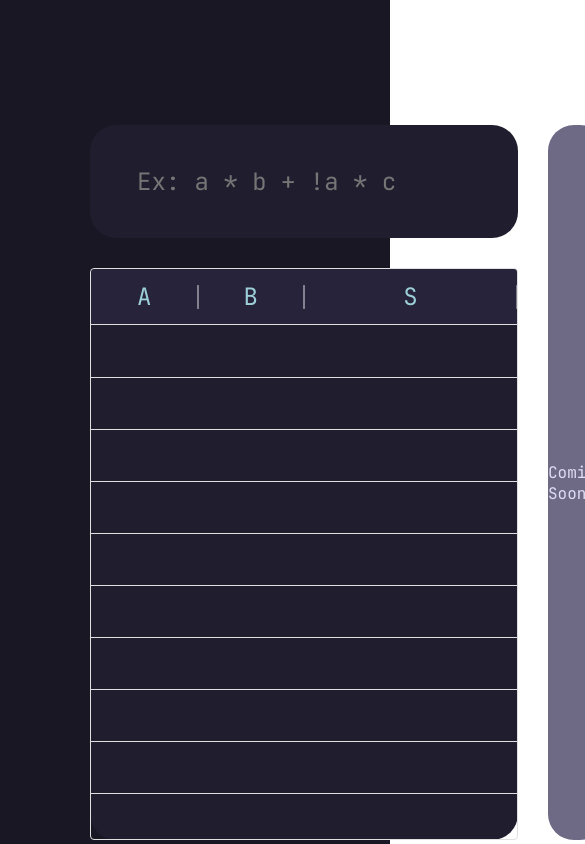
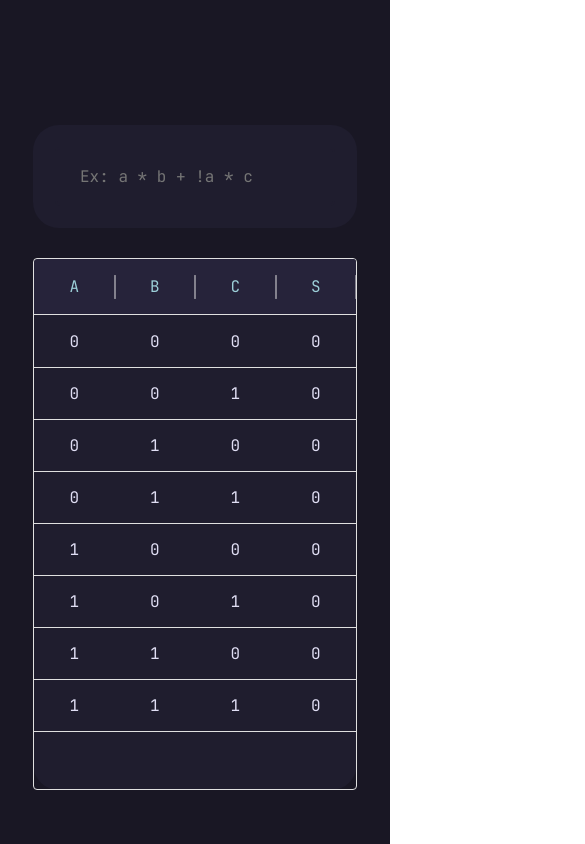
Before and after one commit to gckneip/Magi, a React (Create React App) app in the folder teste_cursorium2/: page / in a window 390 px wide. Shown: the top 844 px of the page, 585 px wide, since content can reach past the window. Built offline with nearby package versions, Linux system fonts and the light colour scheme.

Commit message:
Fazendo a tablea ser gerada automaticamente atravez de dois vetores

```diff
--- a/teste_cursorium2/src/board/Board.css
+++ b/teste_cursorium2/src/board/Board.css
@@ -38,3 +38,18 @@
     justify-content: center;
     align-items: center;
 }
+
+@media screen and (max-width:1024px) {
+    .Board{
+        height: max-content;
+        grid-template-columns: none;
+        grid-template-rows: 1fr 1fr;
+        justify-content: center;
+    }
+    .Board1{
+        margin-right: 90px;
+    }
+    .CircuitDiv{
+        margin-left: 90px;
+    }
+}
--- a/teste_cursorium2/src/board/components/InputEquation/styles/InputEquation.css
+++ b/teste_cursorium2/src/board/components/InputEquation/styles/InputEquation.css
@@ -21,3 +21,9 @@
 .InputEquation:focus::placeholder {
   opacity: 0; /* Hide the placeholder on focus */
 }
+
+@media screen and (max-width:500px) {
+  .InputEquation{
+    font-size: 1rem;
+  }
+}
--- a/teste_cursorium2/src/board/components/InputTable/InputTable.tsx
+++ b/teste_cursorium2/src/board/components/InputTable/InputTable.tsx
@@ -1,67 +1,66 @@
 import "./styles/InputTable.css"
-import { DataGrid, GridColDef, GridEventListener } from '@mui/x-data-grid';
+import { DataGrid, GridColDef } from '@mui/x-data-grid';
 import { useState } from 'react';
 
 type Row = {
   id: number;
-  A: string;
-  B: string;
   S: string;
+} & {
+  [key: string]: string | number;
 };
 
 export default function DataTable() {
-  const [rows, setRows] = useState<Row[]>([
-    { id: 1, A: '', B: '', S: '' },
-    { id: 2, A: '', B: '', S: '' },
-    { id: 3, A: '', B: '', S: '' },
-    { id: 4, A: '', B: '', S: '' },
-    { id: 5, A: '', B: '', S: '' },
-    { id: 6, A: '', B: '', S: '' },
-    { id: 7, A: '', B: '', S: '' },
-    { id: 8, A: '', B: '', S: '' },
-    { id: 9, A: '', B: '', S: '' },
-  ]);
 
-  const columns: GridColDef[] = [
-    { field: 'A', headerName: 'A', flex: 1, editable: true, headerClassName:'GridColumnHeader',headerAlign:'center' },
-    { field: 'B', headerName: 'B', flex: 1, editable: true, headerClassName:'GridColumnHeader',headerAlign:'center' },
-    { field: 'S', headerName: 'S', flex: 2, editable: true, headerClassName:'GridColumnHeader',headerAlign:'center' },
-  ];
+  var initialLetters = ['A','B','C'];
+  var initialOutput = [0,0,0,0,0,0,0,0];
 
-  const handleCellKeyDown: GridEventListener<'cellKeyDown'> = (params, event) => {
-    const column = params.field as keyof Row;
-    const rowId = params.id as number;
-    const rowIndex = rows.findIndex((row) => row.id === rowId);
-    if (rowIndex === -1) return;
+  const [letters,setLetters] = useState(initialLetters);
+  const [output,setOutput] = useState(initialOutput);
 
-    const row = rows[rowIndex];
-    const cellValue = row[column] as string || '';
+  if((Math.pow(2,letters.length))!== output.length){
+    throw new Error(`Erro, tamanho do vetor de saída (${output.length}) não bate com quantidade de variáveis (${Math.pow(2,letters.length)})`);
+  }
 
-    if (cellValue.length >= 1 && event.key !== 'Backspace') {
-      event.preventDefault();
-      return;
-    }
+  const columns: GridColDef[] = letters.map((letter) => ({
+    field: letter,
+    headerName: letter,
+    flex: 1,
+    editable: false,
+    headerClassName:'GridColumnHeader',
+    headerAlign:'center',
+  }));
 
-    const newRows = [...rows];
-    switch (event.key) {
-      case '0':
-        newRows[rowIndex] = { ...row, [column]: '0' };
-        setRows(newRows);
-        break;
-      case '1':
-        newRows[rowIndex] = { ...row, [column]: '1' };
-        setRows(newRows);
-        break;
-      case 'Backspace':
-        newRows[rowIndex] = { ...row, [column]: '' };
-        setRows(newRows);
-        break;
-      default:
-        event.preventDefault();
-        newRows[rowIndex] = { ...row, [column]: '0' };
-        setRows(newRows);
-    }
-  };
+  function decimalToBinary(N: number) {
+    return (N >>> 0).toString(2).padStart(letters.length, '0');;
+  }
+
+  function columnsForTheRows(index:number){
+    var binary = decimalToBinary(index);
+
+    const columnValues = columns.reduce((acc, column, idx) => {
+      acc[column.field] = binary[idx] || '0';
+      return acc;
+    }, {} as { [key: string]: string });
+
+    return columnValues;
+  }
+
+  columns.push({
+    field: 'S',
+    headerName: 'S',
+    flex: 1,
+    editable: true,
+    headerClassName:'GridColumnHeader',
+    headerAlign:'center'
+  });
+
+  const [rows, setRows] = useState<Row[]>(
+    output.map((result, index) => ({
+      id: index,
+      ...columnsForTheRows(index),
+      S: result.toString(), // Ensure 'S' field is a string for consistency
+    }))
+  );
 
   return (
     <div className="InputTableDiv">
@@ -74,7 +73,6 @@ export default function DataTable() {
         disableColumnMenu
         disableColumnResize
         disableColumnSorting
-        onCellKeyDown={handleCellKeyDown}
         className='InputTable'
         />
     </div>
--- a/teste_cursorium2/src/board/components/InputTable/styles/InputTable.css
+++ b/teste_cursorium2/src/board/components/InputTable/styles/InputTable.css
@@ -26,3 +26,12 @@
     background-color: var(--rp-muted) !important;
     color: var(--rp-text) !important;
 }
+
+@media screen and (max-width:500px) {
+    .GridColumnHeader{
+        font-size: 1rem;
+    }
+    .InputTable .MuiDataGrid-cell {
+        font-size: 1rem;
+    }
+}
```
